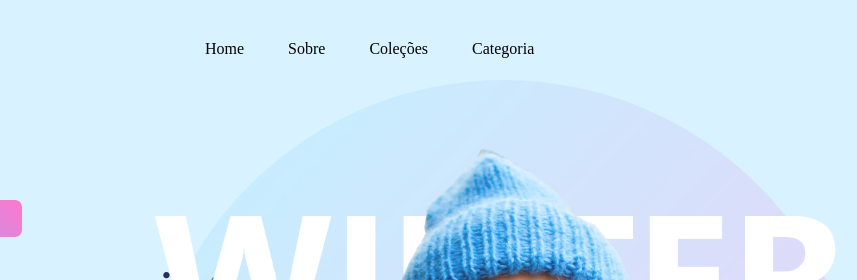
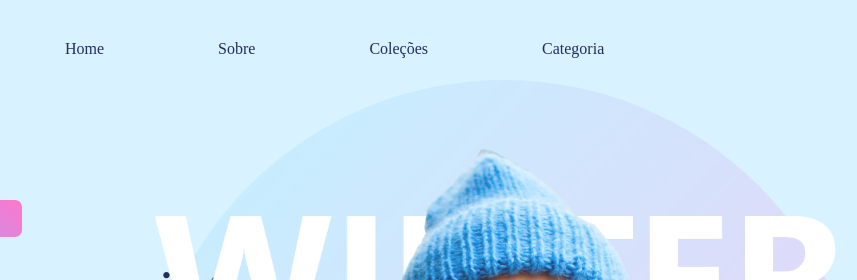
Before and after one commit to HenryGabriell/site-moderno1, a plain HTML site: page index.html in a window 1280 px wide. Shown: the top 280 px of the page, 328-1185 px from the left. Drawn offline with Linux system fonts and the light colour scheme.

Commit message:
concluido

```diff
--- a/style.css
+++ b/style.css
@@ -22,12 +22,12 @@ body{
 ul li{
     display:inline-block;
     padding: 20px;
-
+    padding-right: 90px;
 }
 
 ul li a{
     text-decoration: none;
-    color: black;
+    color:#232d60;
 }
 
 a:hover{
```
Also changed, not shown: estilo.css (+4 -3 lines).
